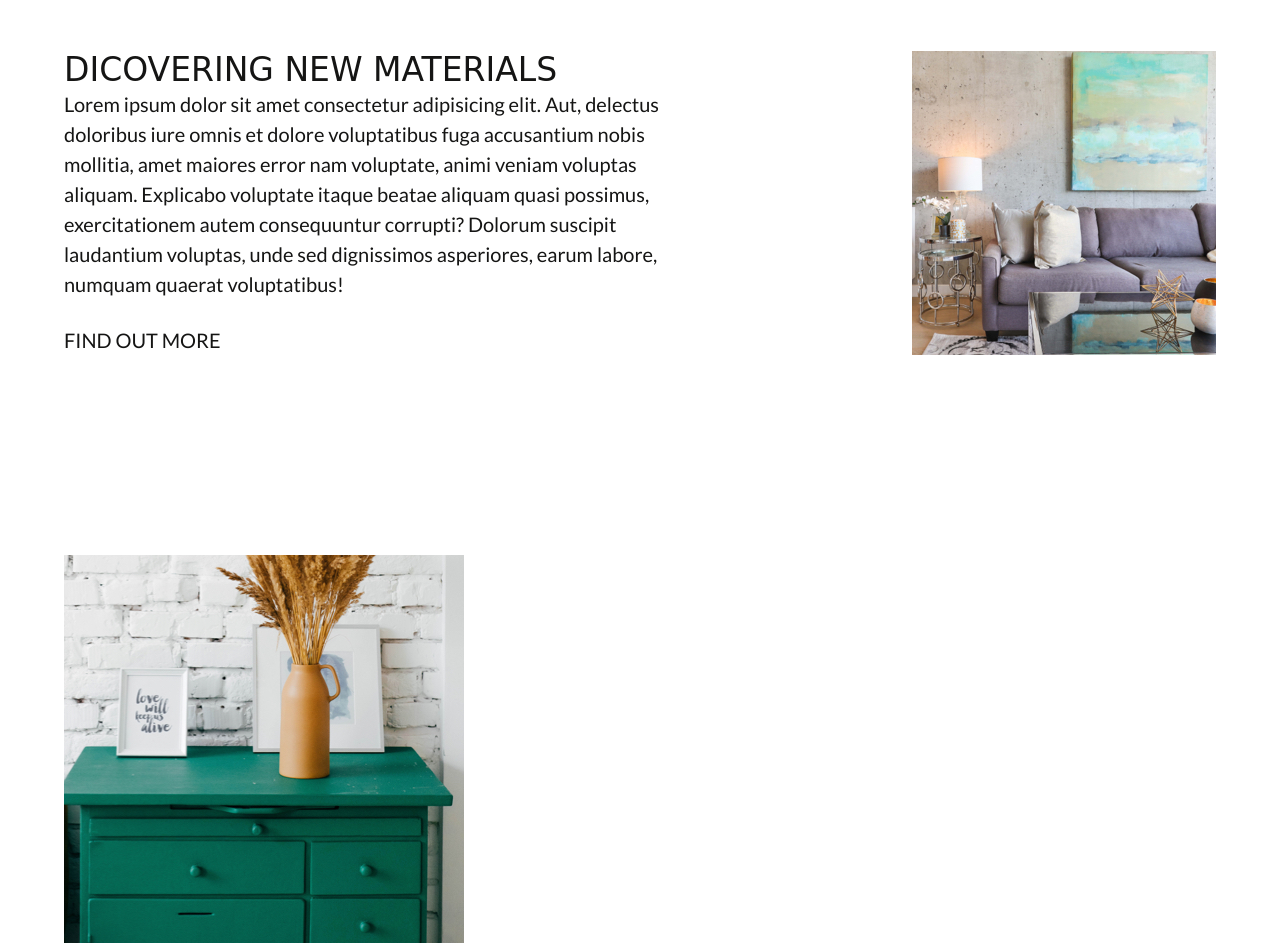
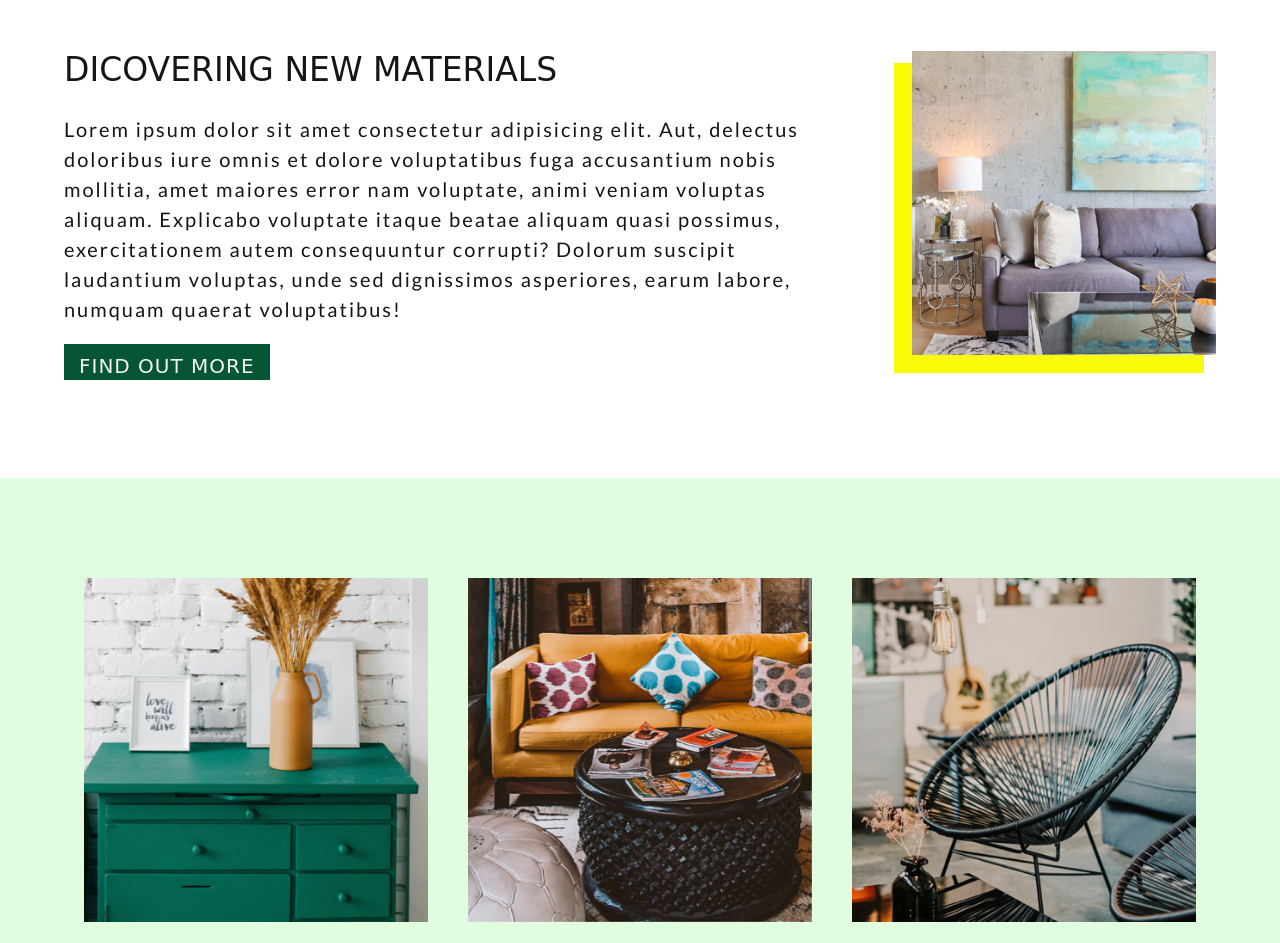
Before and after one commit to daman-m/DamanMatharooProjectOne, a plain HTML site: page index.html in a window 1280 px wide. Shown: the part 849-1792 px from the top of the page. Drawn offline with Linux system fonts and the light colour scheme; a web font is replaced by a local one.

Commit message:
organized partials into four different folders

```diff
--- a/styles/sass/partials/_homeSectionOne.scss
+++ /dev/null
@@ -1,10 +0,0 @@
-@use './variables';
-
-.newMaterials .wrapper {
-    display: flex;
-    justify-content: space-between;
-
-    .textContainer {
-        width:55%;
-    }
-}
--- a/styles/sass/partials/_header.scss
+++ b/styles/sass/partials/globalPar/_header.scss
@@ -1,4 +1,4 @@
-@use './variables';
+@use '../globalPar/variables';
 
 .homeHeader {
     background-image: url(./resources/header-home.jpg);
--- a/styles/sass/partials/_typography.scss
+++ b/styles/sass/partials/globalPar/_typography.scss
@@ -1,4 +1,5 @@
-@use './variables';
+@use "../globalPar/variables";
+
 
 
 body {
@@ -13,6 +14,7 @@ body {
     color: variables.$black;
     margin: 0;
     text-transform: uppercase;
+    margin-bottom: 25px;
   }
 
   h1 {
@@ -53,6 +55,7 @@ body {
   p {
     line-height: 1.5rem;
     margin: 0 0 30px 0;
+    letter-spacing: 2px;
   }
 
   ul, li, a, input {
@@ -73,3 +76,12 @@ body {
     cursor: pointer;
     transition: 0.3s;
   }
+
+  .buttonA {
+    font-family: variables.$subHeading;
+    letter-spacing: 1px;
+    background-color: variables.$green;
+    color: variables.$white;
+    padding: 10px 15px 2px;
+    text-align: center;
+  }
--- /dev/null
+++ b/styles/sass/partials/homePar/_homeGallery.scss
@@ -0,0 +1,15 @@
+@use '../globalPar/variables';
+
+.gallery {
+    background-color: variables.$lightGreen;
+
+    ul {
+        display: flex;
+        justify-content: space-between;
+
+        li {
+            width: calc((100% / 3) - 20px);
+            margin: 0 20px;
+        }
+    }
+}
--- /dev/null
+++ b/styles/sass/partials/homePar/_homeSectionOne.scss
@@ -0,0 +1,14 @@
+@use '../globalPar/variables';
+
+.newMaterials .wrapper {
+    display: flex;
+    justify-content: space-between;
+
+    .textContainer {
+        width:65%;
+    }
+
+    .imgContainer img {
+        box-shadow: -15px 15px 0 3px variables.$yellow;
+    }
+}
```
Also changed, not shown: styles/sass/styles.scss (+7 -6 lines), styles/sass/partials/globalPar/_global.scss (added), styles/sass/partials/globalPar/_setup.scss (renamed from styles/sass/partials/_setup.scss), styles/sass/partials/globalPar/_variables.scss (renamed from styles/sass/partials/_variables.scss), styles/styles.css.
